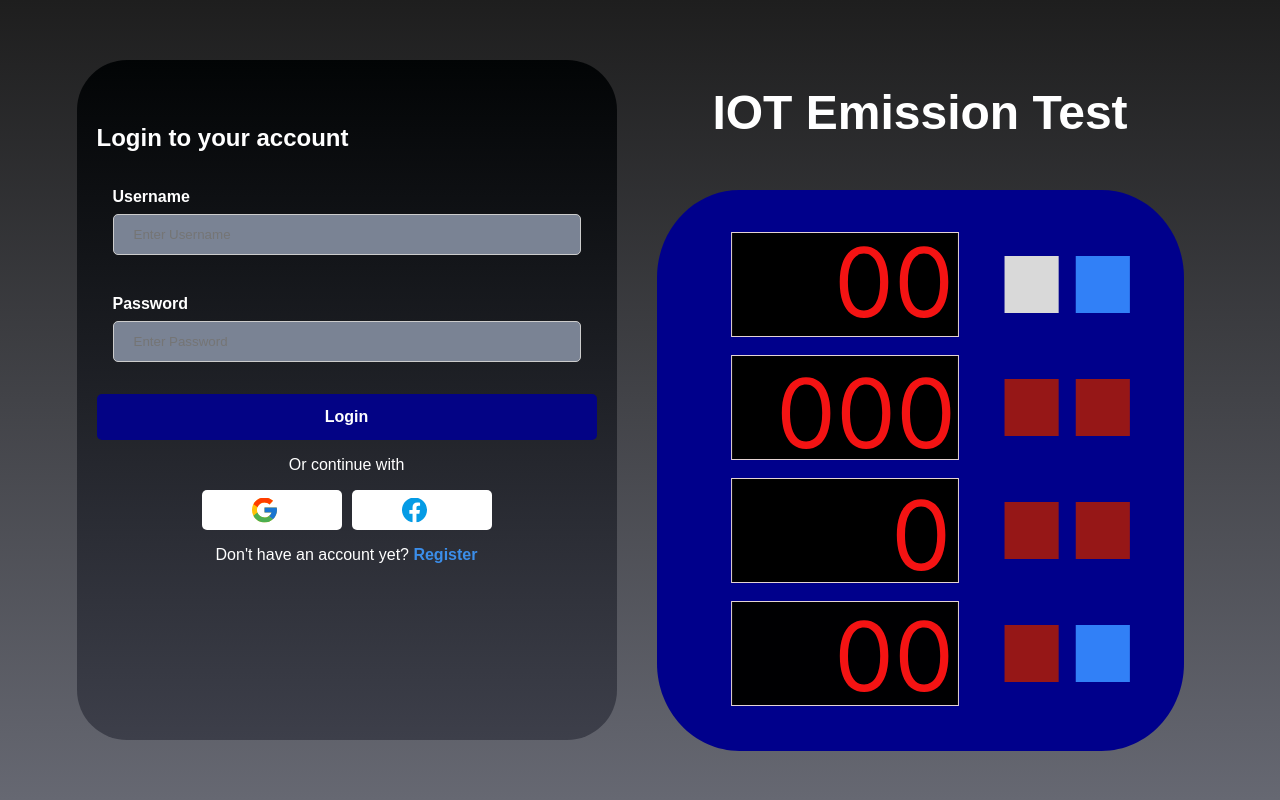
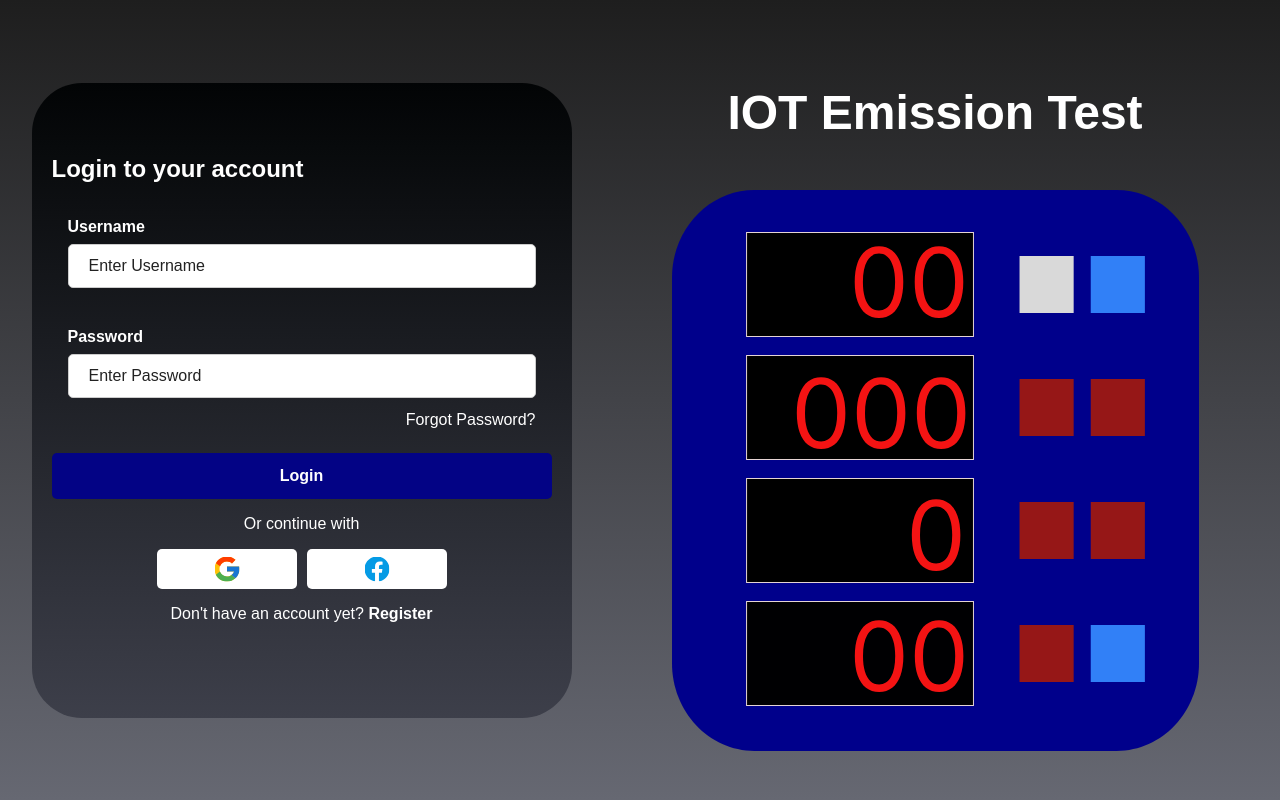
Before and after one commit to Ranssuu/emissiontestproject, a PHP site: page /Login.php in a window 1280 px wide. Run offline with PHP 8.4, Linux system fonts and the light colour scheme.

Commit message:
Login final

```diff
--- a/CSS/login.css
+++ b/CSS/login.css
@@ -24,13 +24,13 @@ h1, h2, h3, p, a {
 .logincontainer {
     border: 3px;
     width: 500px;
-    height: 600px;
+    height: 555px;
     padding: 40px 20px;
     background-image: linear-gradient(to bottom, #020405, #3D3F4A);
     border-radius: 50px;
     color: white;
     position: relative;
-    right: 20px;
+    right: 50px;
 }
 
 
@@ -43,9 +43,32 @@ input[type="password"] {
     display: inline-block;
     border: 1px solid #ccc;
     box-sizing: border-box;
-    background-color: #7A8394;
-    color: #1E1E1E;
+    background-color: #fff;
+    color: #000000;
     border-radius: 5px;
+    font-size: 16px;
+    font-weight: 600;
+}
+
+input[type="text"]::placeholder,
+input[type="password"]::placeholder {
+    color: #222222;
+    font-size: 16px;
+    font-weight: 500;
+}
+
+.forgot-password {
+    display: block;
+    text-align: right;
+    margin-top: 5px;
+    color: #ffffff;
+    text-decoration: none;
+    transition: color 0.3s;
+}
+
+.forgot-password:hover {
+    color: #3B8EEA;
+    text-decoration: underline;
 }
 
 button {
@@ -71,7 +94,7 @@ button:hover {
 
 .logintextbox {
     text-align: start;
-    margin: 24px 0 12px 0;
+    margin: 32px 0 12px 0;
 }
 
 .form-group {
@@ -87,9 +110,9 @@ button:hover {
 
 .social-login img {
     position: absolute;
-    left: 50px;
+    left: 50%;
     top: 50%;
-    transform: translateY(-50%);
+    transform: translate(-50%, -50%);
     width: 25px;
     height: auto;
     margin-right: 8px;
@@ -104,8 +127,10 @@ button:hover {
 .google-btn,
 .facebook-btn {
     background-color: #ffffff;
-    max-width: fit-content;
-    padding: 20px;
+    height: 40px;
+    width: 60px;
+    padding: 10px;
+    font-size: 14px;
 }
 
 .textbox1,
@@ -121,7 +146,8 @@ button:hover {
 }
 
 .registertextbox a[href]:hover {
-    color: #030385;
+    color: #3B8EEA;
+    text-decoration: underline;
 }
 
 .registertextbox a:first-child {
@@ -130,14 +156,13 @@ button:hover {
 
 .registertextbox a[href] {
     font-weight: bold;
-    color: #3B8EEA;
 }
 
 .logo {
     display: flex;
     flex-direction: column;
     align-items: center;
-    margin-left: 20px;
+    margin-left: 50px;
 }
 
 .logotextbox {
--- a/Login.php
+++ b/Login.php
@@ -20,6 +20,7 @@
                 <div class="form-group">
                     <label for="psw"><b>Password</b></label>
                     <input type="password" placeholder="Enter Password" name="psw" required>
+                    <a href="#" class="forgot-password">Forgot Password?</a>
                 </div>
                 <button type="submit">Login</button>
             </form>
@@ -35,7 +36,7 @@
                 </button>
             </div>
             <div class="registertextbox">
-                <a>Don't have an account yet?</a><a href=""> Register</a>
+                <a>Don't have an account yet? </a><a href="#">Register</a>
             </div>
         </div>
         <div class="logocontainer">
```
